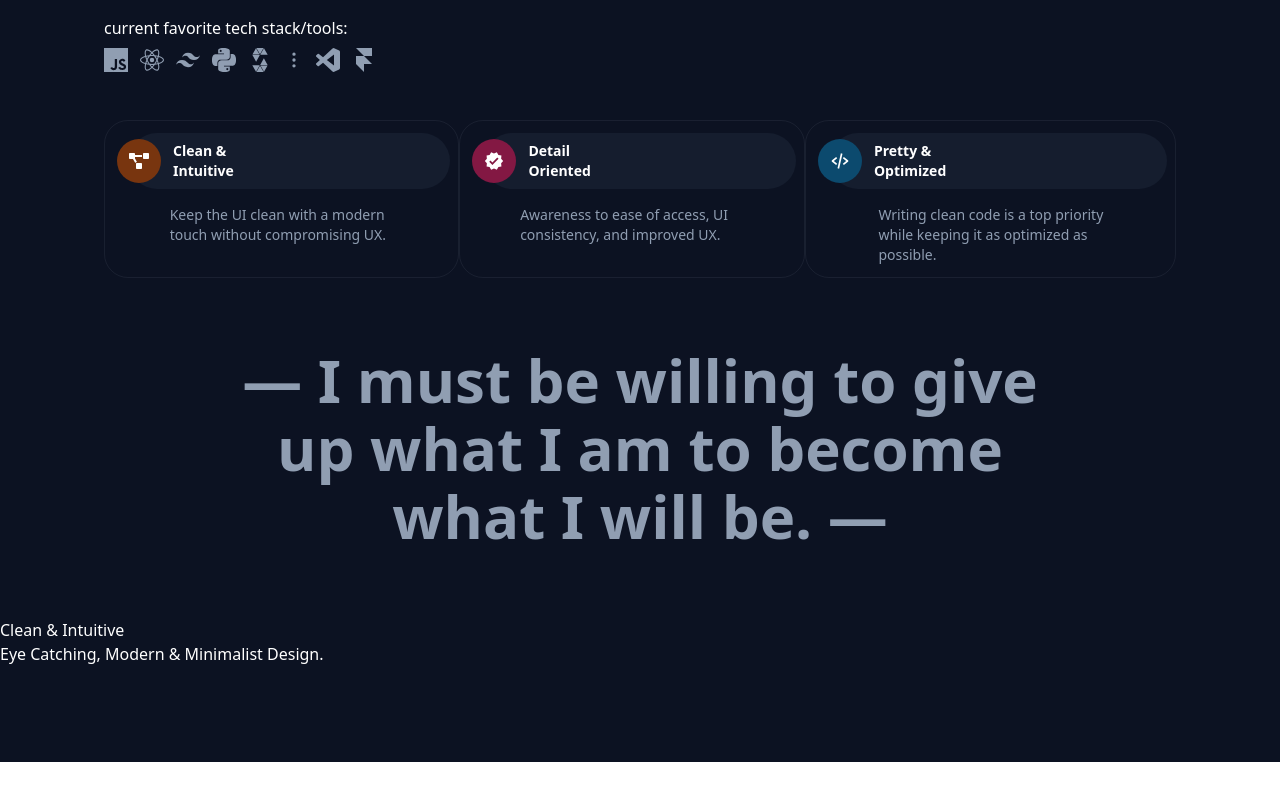
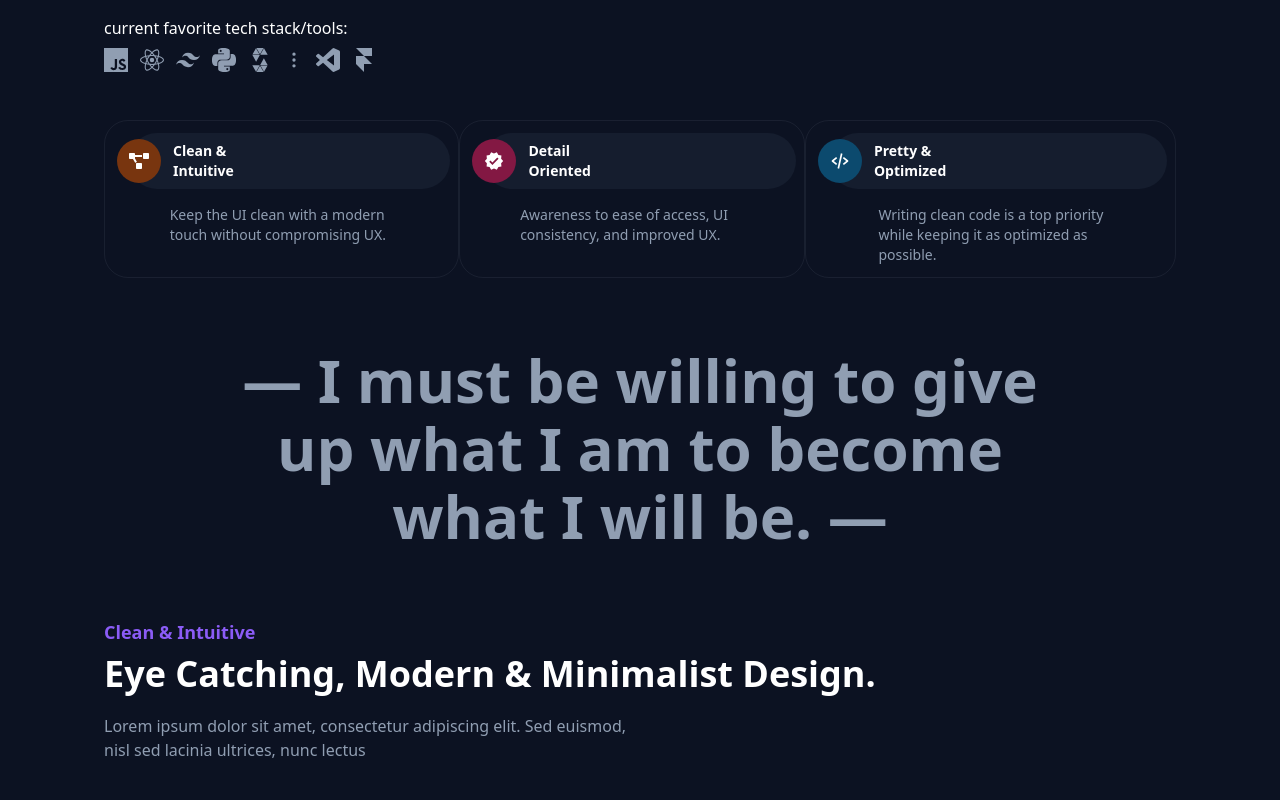
Before and after one commit to ImJars/Development-full-coding, a React (Vite) app: page / in a window 1280 px wide. Shown: the part 576-1376 px from the top of the page. Before the commit the page ends 1338 px from the top, so only its background shows below. Built offline with nearby package versions, Linux system fonts and the light colour scheme.

Commit message:
Add new-section

```diff
--- a/src/components/sub-home.jsx
+++ b/src/components/sub-home.jsx
@@ -4,12 +4,27 @@ function SubHome() {
     return (
         <>
             <div>
-                <h1>
-                    Clean & Intuitive
-                </h1>
-                <h2>
-                    Eye Catching, Modern & Minimalist Design.
-                </h2>
+                <div>
+                    <h1
+                        className='text-lg font-bold text-text-purple mb-2'
+                    >
+                        Clean & Intuitive
+                    </h1>
+                    <h2
+                        className='text-4xl font-bold mb-5'
+                    >
+                        Eye Catching, Modern & Minimalist Design.
+                    </h2>
+                    <h3
+                        className='w-1/2 text-base text-text-general mb-5'
+                    >
+                        Lorem ipsum dolor sit amet, consectetur adipiscing elit.
+                        Sed euismod, nisl sed lacinia ultrices, nunc lectus
+                    </h3>
+                </div>
+                <div>
+
+                </div>
             </div>
         </>
     )
--- a/src/home.jsx
+++ b/src/home.jsx
@@ -172,7 +172,11 @@ function Home() {
             <section
                 className="bg-primary block -mt-16 pb-24"
             >
-                <SubHome />
+                <section
+                    className="content-wrapped"
+                >
+                    <SubHome />
+                </section>
             </section>
         </ContentWraped>
         </>
```
